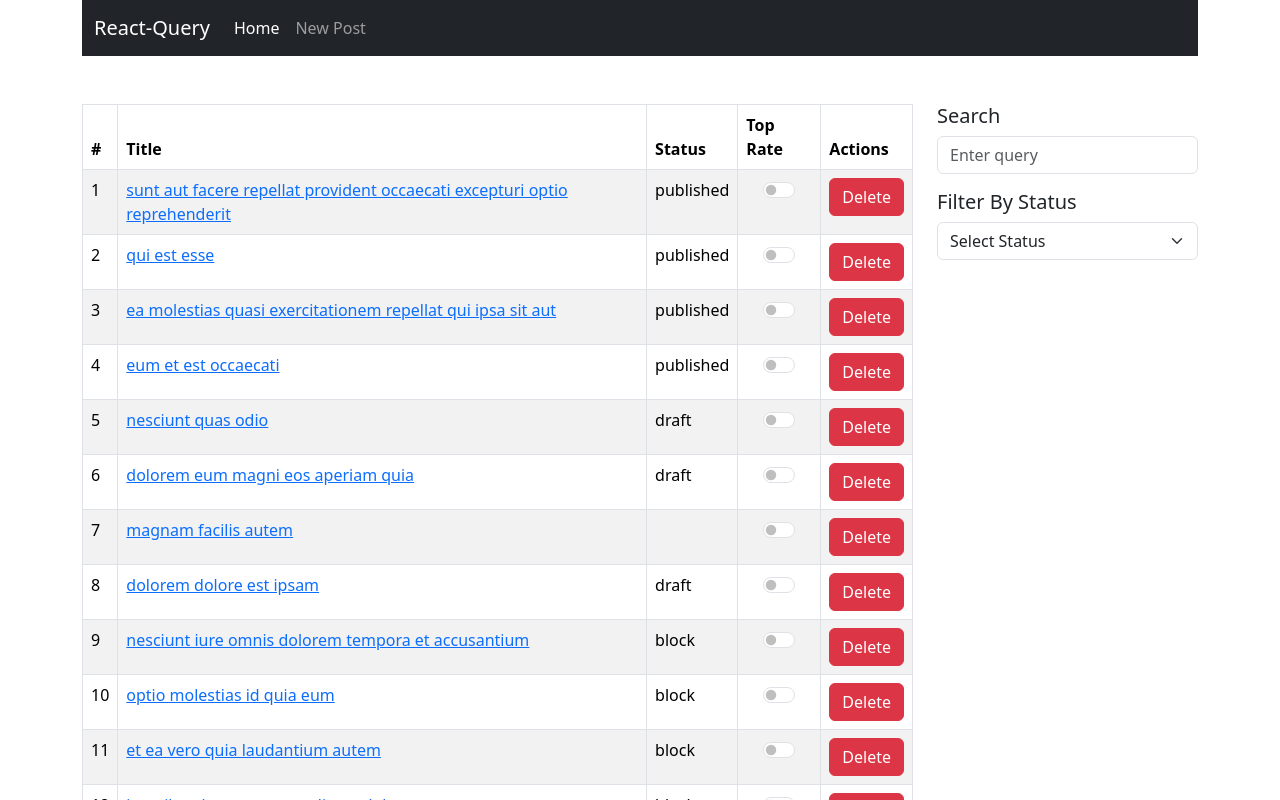
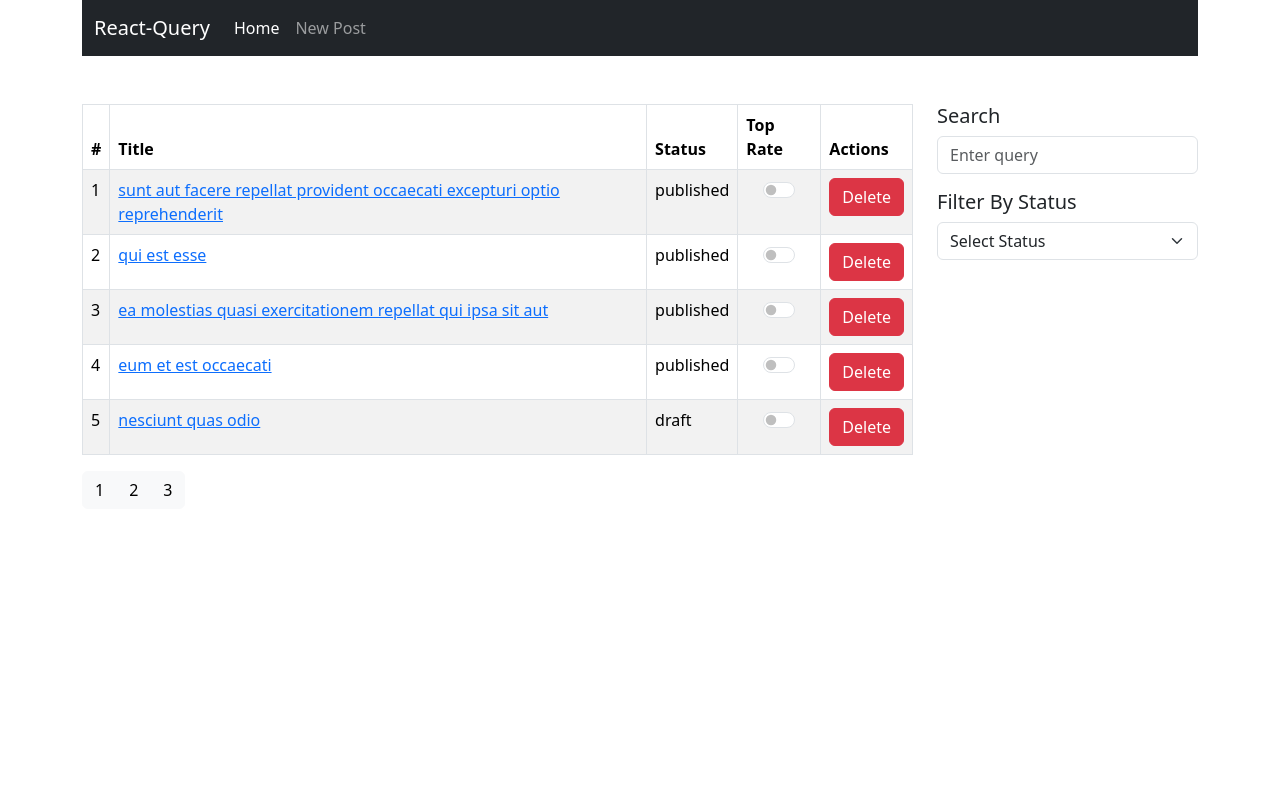
Before and after one commit to mo3id/tanstack-react-query-lerning, a React (Vite) app: page / in a window 1280 px wide. Shown: the top 800 px of the page. Built offline with nearby package versions, Linux system fonts and the light colour scheme; data requests are answered from the project's data file.

Commit message:
add pagination

```diff
--- a/src/components/PostList.tsx
+++ b/src/components/PostList.tsx
@@ -1,14 +1,29 @@
 import { Link } from "react-router-dom";
-import useGetPosts from "../hooks/useGetPosts";
+import useGetPosts, { fetchPosts } from "../hooks/useGetPosts";
+import { useQueryClient } from "@tanstack/react-query";
 import { Table, Form, ButtonGroup, Button } from "react-bootstrap";
 import { PostLIstProps } from "../types";
 import useSearch from "../hooks/useSearch";
+import { useEffect, useState } from "react";
 const PostList = ({ selectedPostStatus, searchQuery }: PostLIstProps) => {
-  const { isLoading, isError, error, data } = useGetPosts(selectedPostStatus);
-  console.log(selectedPostStatus);
+  const [paginate, setPaginate] = useState(1);
+  const queryClient = useQueryClient();
+  const { isLoading, isError, error, data, isStale, refetch } = useGetPosts(
+    selectedPostStatus,
+    paginate
+  );
   const searchData = useSearch(searchQuery);
-  console.log(searchQuery);
-  console.log(searchData);
+
+  useEffect(() => {
+    const nextPage = paginate + 1;
+    if (nextPage >= 3) return;
+
+    queryClient.prefetchQuery({
+      queryKey: ["posts", { paginate: nextPage, selectedPostStatus: "all" }],
+      queryFn: () => fetchPosts("all", nextPage),
+    });
+  }, [paginate, queryClient]);
+
   if (isLoading || searchData.isLoading) {
     return <div>Data is loading...</div>;
   }
@@ -21,7 +36,7 @@ const PostList = ({ selectedPostStatus, searchQuery }: PostLIstProps) => {
       </div>
     );
   }
-  if (searchData.isError) {
+  if (searchData.error) {
     return (
       <div>
         Ther is an Error!!!
@@ -31,6 +46,12 @@ const PostList = ({ selectedPostStatus, searchQuery }: PostLIstProps) => {
     );
   }
   return (
+    <>
+      {isStale && searchQuery.length === 0 && (
+        <Button onClick={() => refetch()} className="mb-3">
+          Update Data
+        </Button>
+      )}
       <Table striped bordered hover>
         <thead>
           <tr>
@@ -88,6 +109,20 @@ const PostList = ({ selectedPostStatus, searchQuery }: PostLIstProps) => {
             ))}
         </tbody>
       </Table>
+      {searchQuery.length === 0 && selectedPostStatus === "all" && (
+        <ButtonGroup aria-label="Basic example">
+          <Button variant="light" onClick={() => setPaginate(1)}>
+            1
+          </Button>
+          <Button variant="light" onClick={() => setPaginate(2)}>
+            2
+          </Button>
+          <Button variant="light" onClick={() => setPaginate(3)}>
+            3
+          </Button>
+        </ButtonGroup>
+      )}
+    </>
   );
 };
 
--- a/src/hooks/useGetPosts.ts
+++ b/src/hooks/useGetPosts.ts
@@ -2,9 +2,14 @@ import axios from "axios";
 import { useQuery, UseQueryResult } from "@tanstack/react-query";
 import { Post, PostStatusType } from "../types";
 
-const fetchPosts = async (selectedStatus: PostStatusType): Promise<Post[]> => {
+export const fetchPosts = async (
+  selectedStatus: PostStatusType,
+  paginate: number
+): Promise<Post[]> => {
   if (selectedStatus == "all") {
-    const result = await axios.get<Post[]>("http://localhost:3005/posts");
+    const result = await axios.get<Post[]>(
+      `http://localhost:3005/posts?_page=${paginate}&_limit=5`
+    );
     return result.data;
   } else {
     const result = await axios.get<Post[]>(
@@ -14,12 +19,14 @@ const fetchPosts = async (selectedStatus: PostStatusType): Promise<Post[]> => {
   }
 };
 const useGetPosts = (
-  selectedStatus: PostStatusType
+  selectedStatus: PostStatusType,
+  paginate: number
 ): UseQueryResult<Post[]> => {
   const query = useQuery<Post[], Error>({
-    queryKey: ["posts", selectedStatus],
-    queryFn: () => fetchPosts(selectedStatus),
-    staleTime: 1000 * 10,
+    queryKey: ["posts", selectedStatus, paginate],
+    queryFn: () => fetchPosts(selectedStatus, paginate),
+    staleTime: 1000 * 60 * 1,
+    refetchInterval: 1000 * 60 * 2,
   });
 
   return query;
--- a/src/hooks/useSearch.ts
+++ b/src/hooks/useSearch.ts
@@ -8,7 +8,6 @@ const fetchData = async (q: string): Promise<Post[]> => {
   return response.data;
 };
 const useSearch = (q: string): UseQueryResult<Post[]> => {
-  console.log(q);
   return useQuery({
     queryKey: ["posts", "search", { q }],
     queryFn: () => fetchData(q),
--- a/src/pages/Home.tsx
+++ b/src/pages/Home.tsx
@@ -13,16 +13,18 @@ const Home = () => {
     <Row>
       <Col xs={9}>
         <PostList
+          selectedPostStatus={selectedPostStatus}
           searchQuery={searchQuery}
-          selectedPostStatus={selectedPostStatus}
         />
       </Col>
       <Col>
         <SearchQuery setSearchQuery={setSearchQuery} />
-        <PostFilter
-          selectedPostStatus={selectedPostStatus}
-          setselectedPostStatus={setselectedPostStatus}
-        />
+        {searchQuery.length === 0 && (
+          <PostFilter
+            selectedPostStatus={selectedPostStatus}
+            setselectedPostStatus={setselectedPostStatus}
+          />
+        )}
       </Col>
     </Row>
   );
```
Lines whose indentation alone changed are shown as unchanged.
